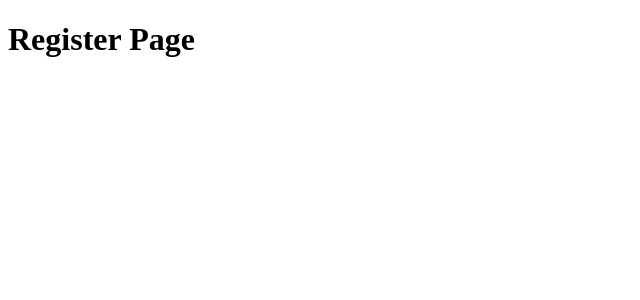
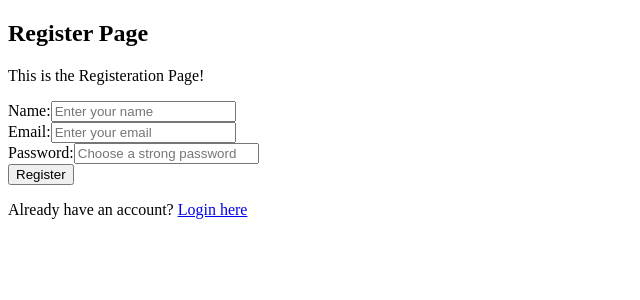
Before and after one commit to rishabhsharmaa/URL-Shortener, a React (Vite) app in the folder client/: page /register in a window 1280 px wide. Shown: the top 300 px of the page, without its empty margins (0-640 px from the left). Built offline with nearby package versions, Linux system fonts and the light colour scheme.

Commit message:
created authService.js , basic created login and register page

```diff
--- a/client/src/pages/LoginPage.jsx
+++ b/client/src/pages/LoginPage.jsx
@@ -1,12 +1,59 @@
-import React from 'react';
+import React, { useState } from 'react';
+import { Link } from 'react-router-dom';
+
 
 const LoginPage = ()=>{
+
+    const [formData,setFormData]=useState({
+        email:'',
+        password:''
+    });
+
+    const handleChange=(e)=>{
+        setFormData({
+            ...formData,
+            [e.target.name]:e.target.value,
+        });
+    }
+
+    const handleSubmit=(e)=>{
+        e.preventDefault,
+        console.log('login with : ',formData)
+    }
     return(
-        <div>
-            <h1>
-                login page
-            </h1>
+        <div className='auth-container'>
+            <h2>Login Page</h2>
+            <p>This is the Login Page!</p>
+            <form onSubmit={handleSubmit}>
+                <div className='form-group'>
+                    <label htmlFor='email' >Email:</label>
+                    <input
+                    type='email'
+                    id='email'
+                    placeholder='Enter your email'
+                    value={formData.email}
+                    onChange={handleChange}
+                    required
+                    />
+                </div>
+                <div className='form-group' >
+                    <label htmlFor='password' >Password:</label>
+                    <input
+                    type='password'
+                    id='password'
+                    placeholder='Enter your password'
+                    value={formData.password}
+                    onChange={handleChange}
+                    required
+                    />
+                </div>
+                <button type='submit'className='btn'>Login</button>
+            </form>
+            <p className='auth-switch'>
+                Don't have an account? <Link to ='/register'>Register Now</Link>
+            </p>
         </div>
+
     );
 };
 
--- a/client/src/pages/RegisterPage.jsx
+++ b/client/src/pages/RegisterPage.jsx
@@ -1,9 +1,73 @@
-import React from 'react';
+import React,{useState} from 'react';
+import { Link } from 'react-router-dom';
 
 const RegisterPage = ()=>{
+    const [formData,setFormData]=useState({
+        name:'',
+        email:'',
+        password:''
+    });
+
+    const handleChange=(e)=>{
+        setFormData({
+            ...formData,
+            [e.target.name]:e.target.value
+        });
+    }
+
+    const handleSubmit=(e)=>{
+        e.preventDefault(),
+        console.log('register with : ',formData);
+    }
     return(
-        <div>
-        <h1>Register Page</h1>
+        <div className='auth-container'>
+            <h2>Register Page</h2>
+            <p>This is the Registeration Page!</p>
+            <form onSubmit={handleSubmit}>
+                <div className='form-group'>
+                    <label htmlFor='name' >Name:</label>
+                    <input
+                    type='text'
+                    name='name'
+                    id='name'
+                    placeholder='Enter your name'
+                    value={formData.name}
+                    onChange={handleChange}
+                    required
+                    />
+                </div>
+                <div className='form-group'>
+                    <label htmlFor='email' >Email:</label>
+                    <input
+                    type='email'
+                    id='email'
+                    name='email'
+                    placeholder='Enter your email'
+                    value={formData.email}
+                    onChange={handleChange}
+                    required
+                    />
+                </div>
+                <div className='form-group'>
+                    <label htmlFor='password' >Password:</label>
+                    <input
+                    type='password'
+                    id='password'
+                    name='password'
+                    placeholder='Choose a strong password'
+                    value={formData.password}
+                    onChange={handleChange}
+                    required
+                    />
+                </div>
+                <button type='submit'className='btn'>Register</button>
+
+
+            </form>
+            <p className='auth-switch'>
+                Already have an account? <Link to ='/login'>Login here</Link>
+
+            </p>
         </div>
     );
 };
--- a/client/src/services/apiService.js
+++ b/client/src/services/apiService.js
@@ -6,6 +6,7 @@ import axios from 'axios';
  *          On success, this will be an object like: { success: true, data: { ...urlObject } }.
  *          On failure, the promise will be rejected with an error object.
  */
+
 
 export const createShortUrl = async (longUrl)=>{
     try{
```
Also changed, not shown: client/src/services/authService.js (added, +54 -0 lines).
